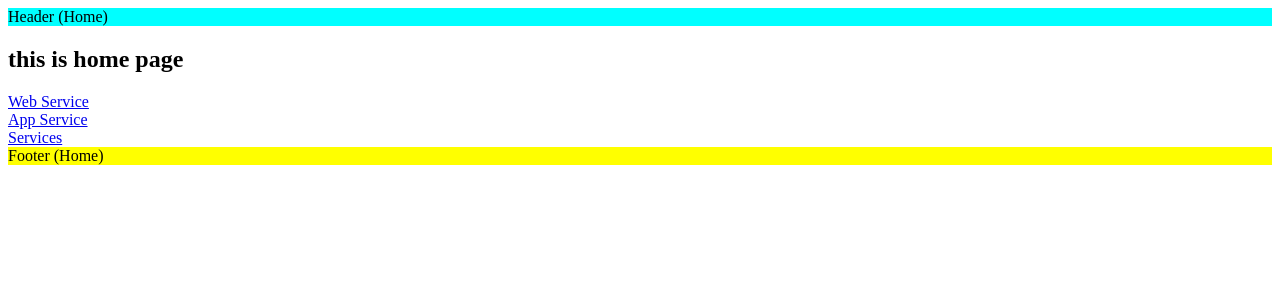
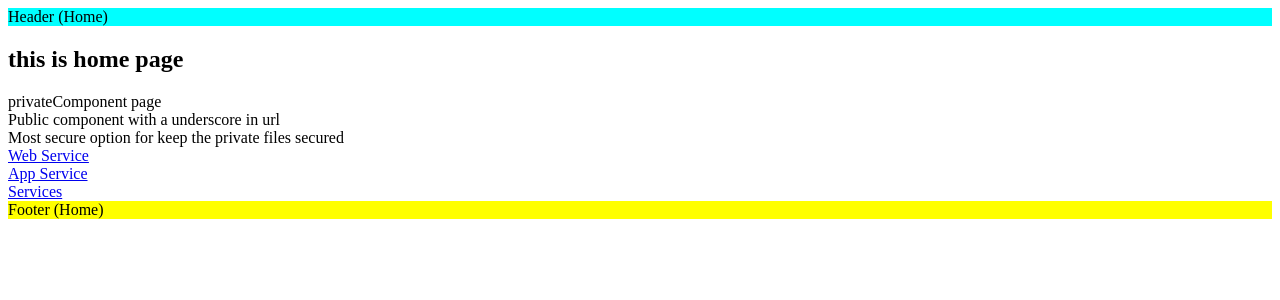
Before and after one commit to Jaivardhan7773/NextJs, a Next.js app: page / in a window 1280 px wide. Shown: the top 300 px of the page. Built offline with nearby package versions, Linux system fonts and the light colour scheme.

Commit message:
Private Folder , %5F folder , Most secured folder

```diff
--- /dev/null
+++ b/app/%5Fpubliccomponent/page.js
@@ -0,0 +1,6 @@
+
+export default function PublicComponent() {
+  return (
+    <div>Public component with a underscore in  url</div>
+  )
+}
--- a/app/(home)/page.js
+++ b/app/(home)/page.js
@@ -1,10 +1,16 @@
 import Link from "next/link";
+import PrivateComponent from "../_component/page";
+import PublicComponent from "../%5Fpubliccomponent/page";
+import MostPrivate from "@/mostsecured/page";
 
 
 export default function Home() {
   return (
     <>
       <h1>this is home page</h1>
+      <PrivateComponent/>
+      <PublicComponent/>
+      <MostPrivate/>
       <Link href='services/web-dev'> Web Service</Link><br/>
       <Link href='services/seo'> App Service</Link><br/>
       <Link href={'/services'}> Services</Link><br/>
--- /dev/null
+++ b/app/_component/page.js
@@ -0,0 +1,6 @@
+
+export default function PrivateComponent() {
+  return (
+    <div>privateComponent page</div>
+  )
+}
--- /dev/null
+++ b/mostsecured/page.js
@@ -0,0 +1,6 @@
+
+export default function MostPrivate() {
+  return (
+    <div>Most secure option for keep the private files secured</div>
+  )
+}
```
